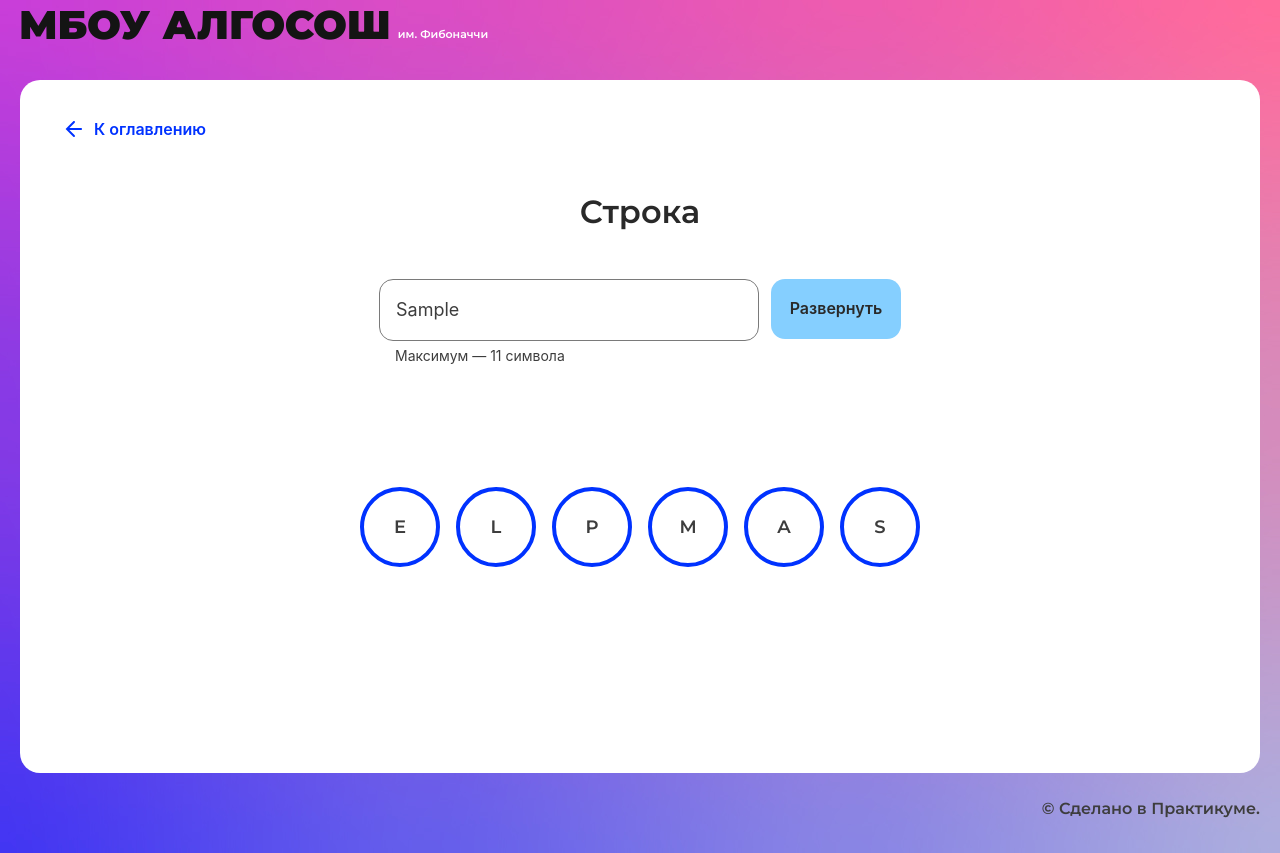
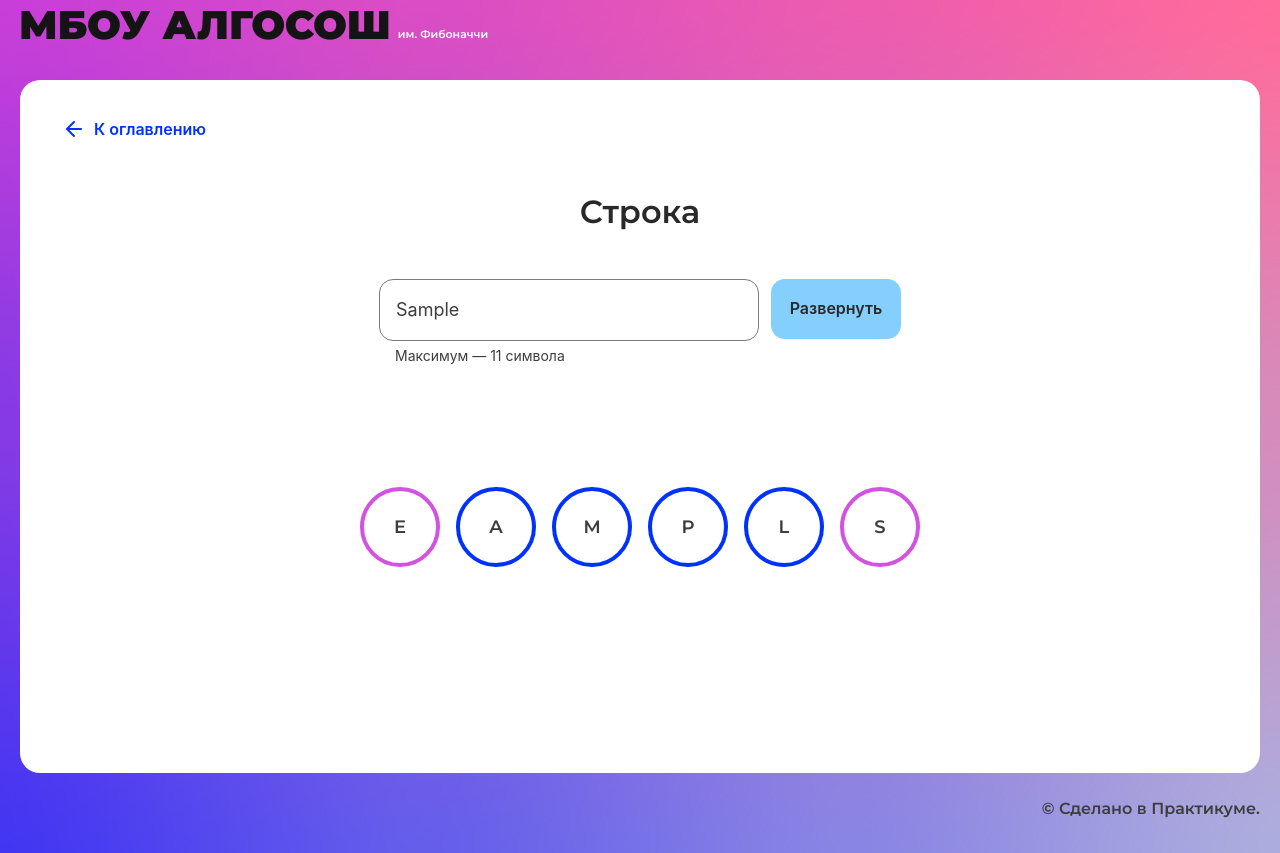
Before and after one commit to millennial404/algososh, a React (Create React App) app: page /recursion in a window 1280 px wide. Both pictures are taken after typing "Sample" into the empty fields and a click on the button "Развернуть". Built offline with nearby package versions, Linux system fonts and the light colour scheme.

Commit message:
feat: circle color changing

```diff
--- a/src/components/string/string.tsx
+++ b/src/components/string/string.tsx
@@ -5,31 +5,21 @@ import {Button} from "../ui/button/button";
 import styles from "./string.module.css";
 import {Circle} from "../ui/circle/circle";
 import {useForm} from "../../hooks/useForm";
+import {ElementStates} from "../../types/element-states";
 
 export const swapper = (arr: string[]) => {
     const newArr = [...arr];
+    if (newArr.length <= 1) {
+        return arr;
+    }
     let leftCharIndex = 0;
     let rightCharIndex = newArr.length - 1;
     let leftChar = newArr[leftCharIndex];
     let rightChar = newArr[rightCharIndex];
-  let step = 0;
-
-  if (newArr.length <= 1) {
-    return arr;
-  }
-
-  while (leftCharIndex < rightCharIndex) {
     newArr[leftCharIndex] = rightChar;
     newArr[rightCharIndex] = leftChar;
     leftCharIndex++;
     rightCharIndex--;
-    step++;
-    leftChar = newArr[leftCharIndex];
-    rightChar = newArr[rightCharIndex];
-    setTimeout(() => {
-      console.log(step);
-    }, 1000);
-  }
 
     return newArr
 }
@@ -42,17 +32,24 @@ export const StringComponent: React.FC = () => {
         const newChars = values.string?.split('') || [];
         setArrayChars(newChars);
         setTimeout(() => setArrayChars(swapper(newChars)), 1000);
+
     }
+
     console.log(arrayChars, values.string)
+    const l = 0;
+    const r = 5
     return (
         <SolutionLayout title="Строка">
             <div className={styles.wrapper}>
                 <form className={styles.form} onSubmit={onSubmit}>
-          <Input name={'string'} extraClass={'mr-6'} maxLength={11} isLimitText={true} onChange={handleChange}/>
+                    <Input name={'string'} extraClass={'mr-6'} maxLength={11} isLimitText={true}
+                           onChange={handleChange}/>
                     <Button text={'Развернуть'} type={'submit'}/>
                 </form>
                 <ul className={styles.vizualization}>
-          {arrayChars?.map((item: string, index: number) => <li key={index}><Circle letter={item}/></li>)}
+                    {arrayChars?.map((item: string, index: number) => <li key={index}><Circle
+                        state={l === index || r === index ? ElementStates.Changing : ElementStates.Default}
+                        letter={item}/></li>)}
                 </ul>
             </div>
         </SolutionLayout>
```
Lines whose indentation alone changed are shown as unchanged.
